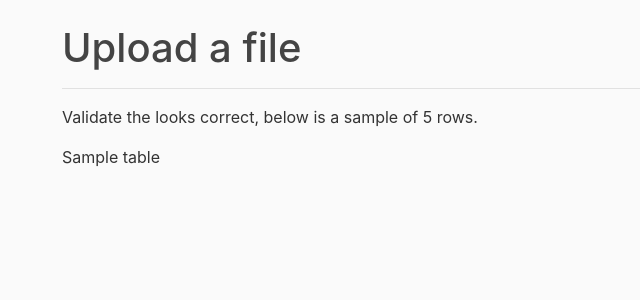
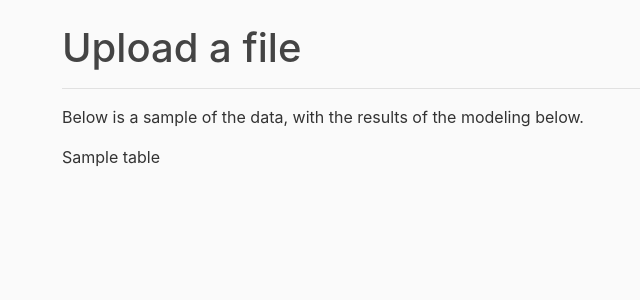
Before and after one commit to apate107/FE-595-Final, a Flask app: template templates/uploadprocessed.html in a window 1280 px wide. Shown: the part 56-356 px from the top of the page, without its empty margins (38-678 px from the left). Run offline with Flask 2, Linux system fonts and the light colour scheme; the template is opened without the code that fills it: most values are stand-ins (such as "Sample title", 1, 10 or a date in 2020); some libraries are stand-ins or nearby versions.

Commit message:
Present KNN results better

```diff
--- a/app.py
+++ b/app.py
@@ -2,6 +2,7 @@
 import os
 from functions import *
 from models import *
+
 
 global uploadedDataframe
 app = Flask(__name__)
@@ -29,17 +30,27 @@
             flash('No file')
             return redirect(request.url)
 
+        type = request.form.get('model')
         dfile = request.files["datafile"]
         filename = os.path.join(app.config["FILE_UPLOADS"], dfile.filename)
         dfile.save(filename)
         dsep = request.form.get("datasep")
         dheader = request.form.get("dataheader")
 
-        uploadedDataframe = processInitialFile(filename,dheader,dsep )
+        uploadedDataframe = processInitialFile(filename, dheader, dsep)
+        if uploadedDataframe.empty:
+            flash('Data is empty')
+            return redirect(request.url)
+
         dfData = uploadedDataframe[:5]
-        knn_results = KNN(uploadedDataframe)
-        return render_template("uploadprocessed.html", tables=[dfData.to_html(classes='data'),
-                                                               knn_results.to_html(classes='data')],
+        results = None
+        if type == 'Classification (K Nearest Neighbors)':
+            results = KNN(uploadedDataframe)
+        elif type == 'LinearReg(uploadedDataframe)':
+            results = LinearReg(uploadedDataframe)
+
+        return render_template("uploadprocessed.html", tables=[dfData.to_html(classes='data', index=False),
+                                                               results.to_html(classes='data', index=False)],
                                titles=dfData.columns.values)
 
     else:
--- a/models.py
+++ b/models.py
@@ -13,10 +13,10 @@
     for k in range(1, len(y_train)+1):  # Check accuracy for range of values for k
         knn = KNeighborsClassifier(n_neighbors=k)
         knn.fit(X_train, y_train)
-        scores[str(k)] = knn.score(X_test, y_test)
+        scores[k] = knn.score(X_test, y_test)
 
     return pd.DataFrame(scores.items(), columns=['k', 'Accuracy'])
 
 
-def LinearReg():
-    pass
+def LinearReg(data):
+    return pd.DataFrame()
--- a/static/main.css
+++ b/static/main.css
@@ -78,3 +78,13 @@
   .account-heading {
     font-size: 2.5rem;
   }
+
+  th, td {
+    text-align: center;
+    padding: 5px 5px;
+  }
+
+  .alert {
+    color: red;
+    font-weight: bold;
+  }
--- a/templates/uploadprocessed.html
+++ b/templates/uploadprocessed.html
@@ -1,6 +1,6 @@
 {% extends "layout.html" %}
 
-{% block title %}Upload File{% endblock %}
+{% block title %}Results{% endblock %}
 
 {% block content %}
 
@@ -12,13 +12,15 @@
       <h1>Upload a file</h1>
       <hr>
       <p>
-        Validate the looks correct, below is a sample of 5 rows.
+        Below is a sample of the data, with the results of the modeling below.
       </p>
       <div class="row">
         <div class="col-md-10">
           {% for table in tables %}
 
             {{ table|safe }}
+
+            <br>
           {% endfor %}
         </div>
       </div>
```
Also changed, not shown: templates/upload.html (+15 -1 lines).
